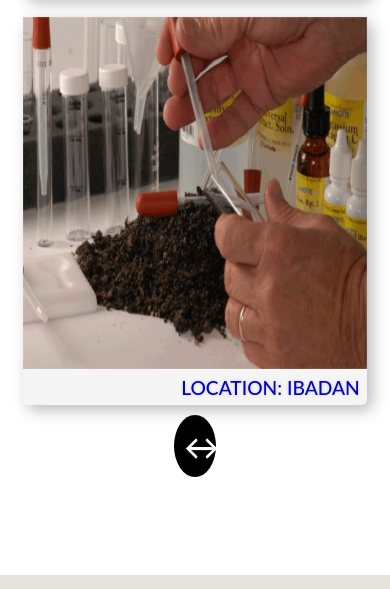
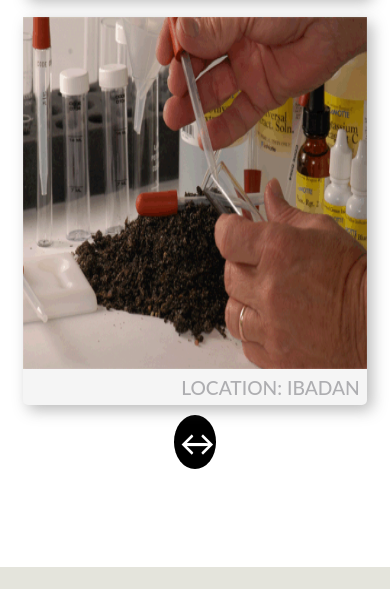
Before and after one commit to Deyems/Geoservices, a plain HTML site: page index.html in a window 390 px wide. Shown: the part 1408-1997 px from the top of the page. Drawn offline with nearby package versions, Linux system fonts and the light colour scheme; a web font is replaced by a local one.

Commit message:
added styles

```diff
--- a/style.css
+++ b/style.css
@@ -229,8 +229,7 @@ as the Menu*/
 figcaption{
   font-size: 1.2rem;
   padding: 2%;
-  color: rgb(3, 3, 200);
-  text-shadow: 0 0 3px rgba(200,200,200,0.9);
+  color: rgb(174, 174, 177);
   text-transform: uppercase;
   text-align: right;
 }
@@ -278,7 +277,8 @@ figcaption{
   margin: 0 8px;
   color: #fff;
   font-size: 2.2rem;
-  padding: 10px;
+  padding: 10%;
+  text-align: center;
 }
 
 /*FAQ SECTION*/
@@ -468,6 +468,8 @@ footer img{
   }
   .button{
     display: block;
+    border: 2px solid green;
+    border-radius: 5px;
   }
 
 }
```
